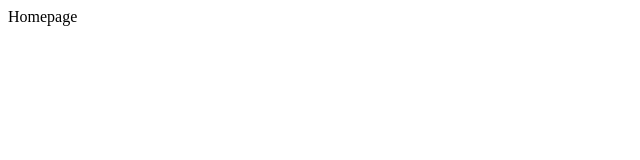
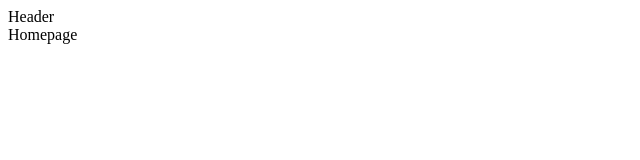
Before and after one commit to sopkathon99s/DangBBun-Web, a React (Create React App) app: page / in a window 1280 px wide. Shown: the top 160 px of the page, without its empty margins (0-640 px from the left). Built offline with nearby package versions, Linux system fonts and the light colour scheme.

Commit message:
feat: 폴더 구조

```diff
--- /dev/null
+++ b/src/components/mainLayout/Header.tsx
@@ -0,0 +1,3 @@
+export function Header() {
+  return <div>Header</div>;
+}
--- a/src/routes/index.tsx
+++ b/src/routes/index.tsx
@@ -1,4 +1,5 @@
 import { BrowserRouter, Routes, Route } from "react-router-dom";
+import { Header } from "../components/mainLayout/Header";
 import { CreatePage } from "../pages/Create";
 import { HomePage } from "../pages/Home";
 import { LoginPage } from "../pages/Login";
@@ -10,6 +11,7 @@ import { Page404 } from "../pages/Page404";
 export function AppRoutes() {
   return (
     <BrowserRouter>
+      <Header />
       <Routes>
         <Route path="/" element={<HomePage />} />
         <Route path="/login" element={<LoginPage />} />
```
